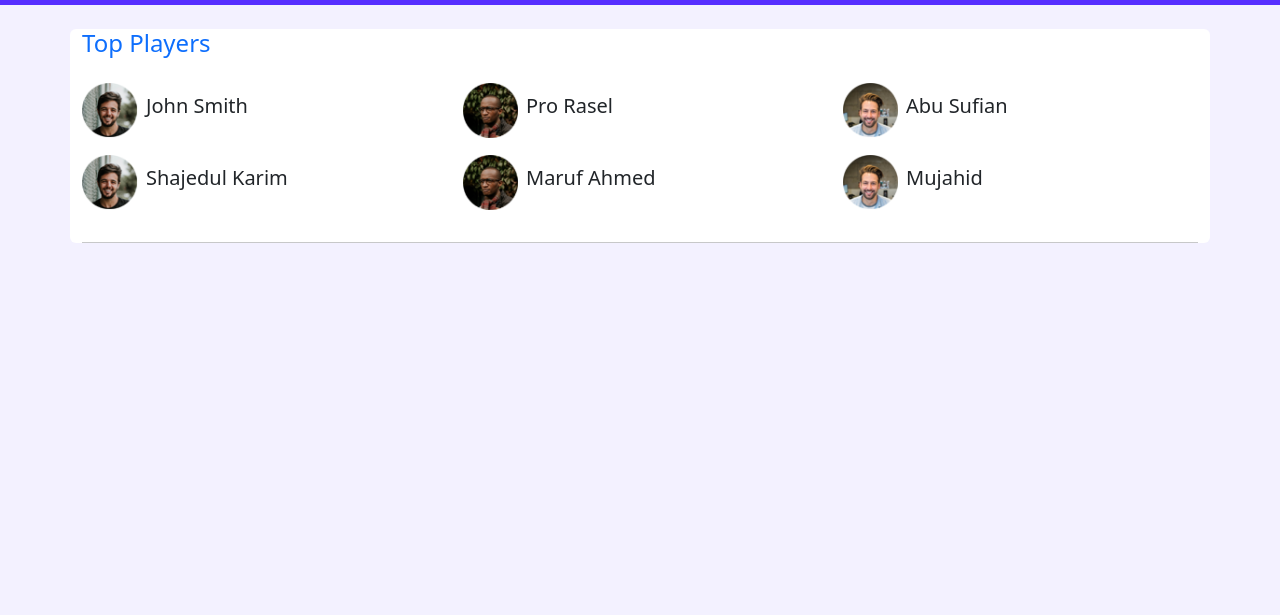
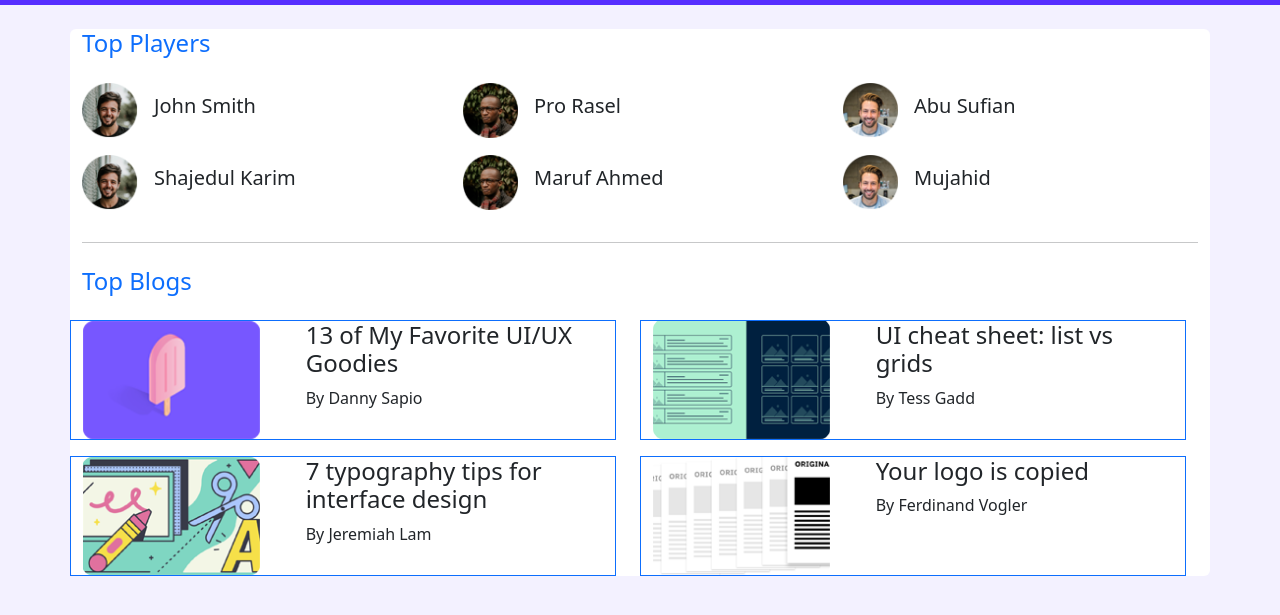
Before and after one commit to Al-Amin931761/leader-board-bootstrap, a plain HTML site: page index.html in a window 1280 px wide. Shown: the part 79-694 px from the top of the page. Drawn offline with nearby package versions, Linux system fonts and the light colour scheme.

Commit message:
top blogs

```diff
--- a/index.html
+++ b/index.html
@@ -50,36 +50,94 @@
 
     <main>
         <section class="container bg-white rounded">
+
+            <!-- top players -->
             <div class="pb-3">
                 <h4 class="text-primary my-4">Top Players</h4>
                 <div class="row gy-3">
                     <div class="col-12 col-md-6 col-lg-4 d-flex align-items-center">
                         <img width="56px" src="images/players/player-1.png" alt="">
-                        <h5 class="ms-2">John Smith</h5>
+                        <h5 class="ms-3">John Smith</h5>
                     </div>
                     <div class="col-12 col-md-6 col-lg-4 d-flex align-items-center">
                         <img width="56px" src="images/players/player-2.png" alt="">
-                        <h5 class="ms-2">Pro Rasel</h5>
+                        <h5 class="ms-3">Pro Rasel</h5>
                     </div>
                     <div class="col-12 col-md-6 col-lg-4 d-flex align-items-center">
                         <img width="56px" src="images/players/player-3.png" alt="">
-                        <h5 class="ms-2">Abu Sufian</h5>
+                        <h5 class="ms-3">Abu Sufian</h5>
                     </div>
                     <div class="col-12 col-md-6 col-lg-4 d-flex align-items-center">
                         <img width="56px" src="images/players/player-1.png" alt="">
-                        <h5 class="ms-2">Shajedul Karim</h5>
+                        <h5 class="ms-3">Shajedul Karim</h5>
                     </div>
                     <div class="col-12 col-md-6 col-lg-4 d-flex align-items-center">
                         <img width="56px" src="images/players/player-2.png" alt="">
-                        <h5 class="ms-2">Maruf Ahmed</h5>
+                        <h5 class="ms-3">Maruf Ahmed</h5>
                     </div>
                     <div class="col-12 col-md-6 col-lg-4 d-flex align-items-center">
                         <img width="56px" src="images/players/player-3.png" alt="">
-                        <h5 class="ms-2">Mujahid</h5>
+                        <h5 class="ms-3">Mujahid</h5>
                     </div>
                 </div>
             </div>
             <hr>
+
+            <!-- top blogs -->
+            <div>
+                <h4 class="text-primary my-4">Top Blogs</h4>
+                <div class="row gy-3">
+                    <div class="col-lg-6 d-flex">
+                        <div class="row border border-primary w-100">
+                            <div class=" col-12 col-sm-12 col-md-4 col-lg-5">
+                                <img width="177px" src="images/blogs/blog-1.png" alt="">
+                            </div>
+                            <div class="ps-2 col-12 col-md-7 col-lg-7">
+                                <h4>13 of My Favorite UI/UX Goodies</h4>
+                                <p><span>By</span> Danny Sapio</p>
+                            </div>
+                        </div>
+                    </div>
+
+                    <div class="col-lg-6 d-flex">
+                        <div class="row border border-primary w-100">
+                            <div class="col-12 col-sm-12 col-md-4 col-lg-5">
+                                <img width="177px" src="images/blogs/blog-2.png" alt="">
+                            </div>
+                            <div class="ps-2 col-12 col-md-8 col-lg-7">
+                                <h4>UI cheat sheet: list vs grids</h4>
+                                <p><span>By</span> Tess Gadd</p>
+                            </div>
+                        </div>
+                    </div>
+
+                    <div class="col-lg-6 d-flex">
+                        <div class="row border border-primary w-100">
+                            <div class="col-12 col-sm-12 col-md-4 col-lg-5">
+                                <img width="177px" src="images/blogs/blog-3.png" alt="">
+                            </div>
+                            <div class="ps-2 col-12 col-md-8 col-lg-7">
+                                <h4>7 typography tips for interface design</h4>
+                                <p><span>By</span> Jeremiah Lam</p>
+                            </div>
+                        </div>
+                    </div>
+
+                    <div class="col-lg-6 d-flex">
+                        <div class="row border border-primary w-100">
+                            <div class="col-12 col-sm-12 col-md-4 col-lg-5">
+                                <img width="177px" src="images/blogs/blog-4.png" alt="">
+                            </div>
+                            <div class="ps-2 col-12 col-md-8 col-lg-7">
+                                <h4>Your logo is copied</h4>
+                                <p><span>By</span> Ferdinand Vogler</p>
+                            </div>
+                        </div>
+                    </div>
+                </div>
+
+
+            </div>
         </section>
     </main>
 
```
